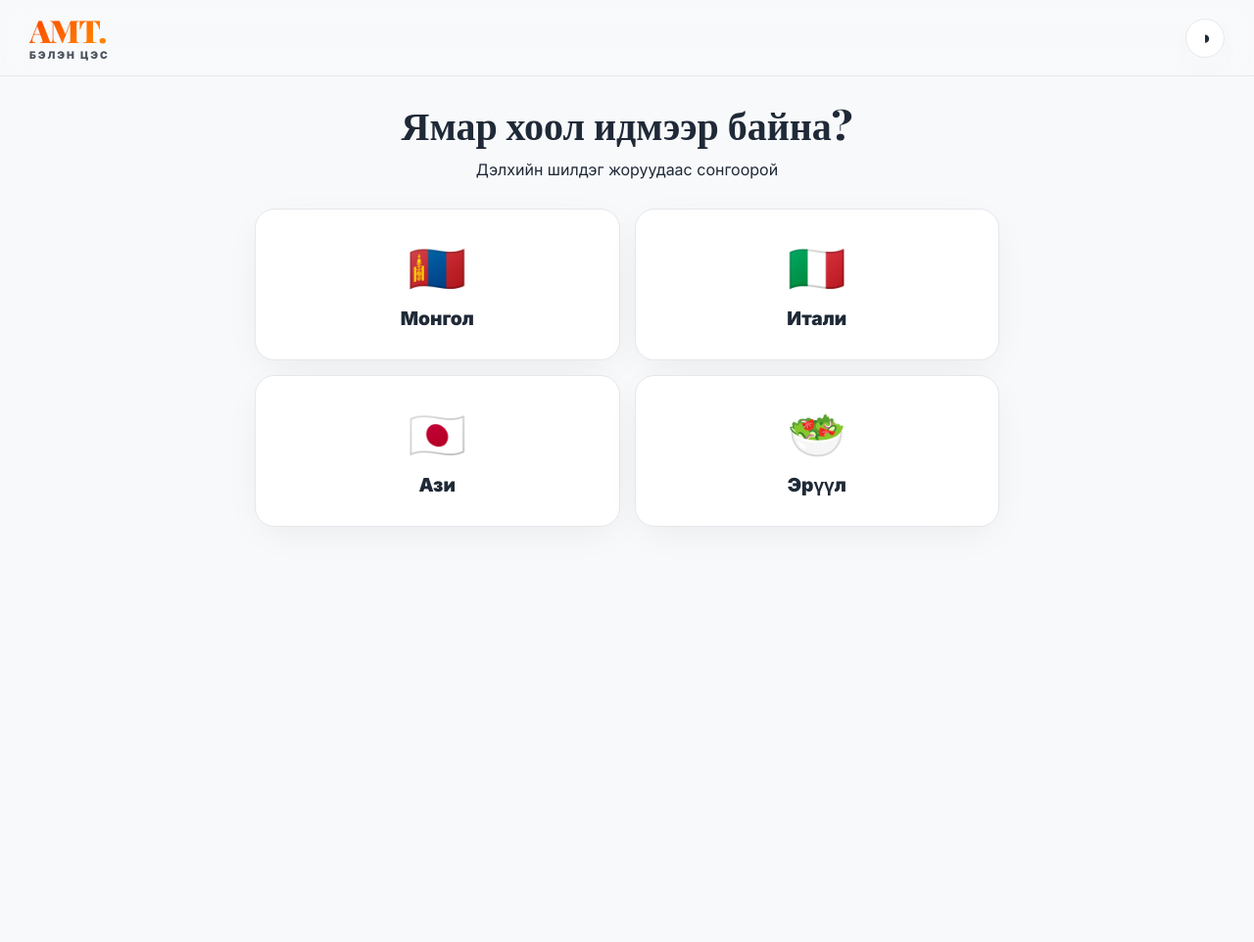
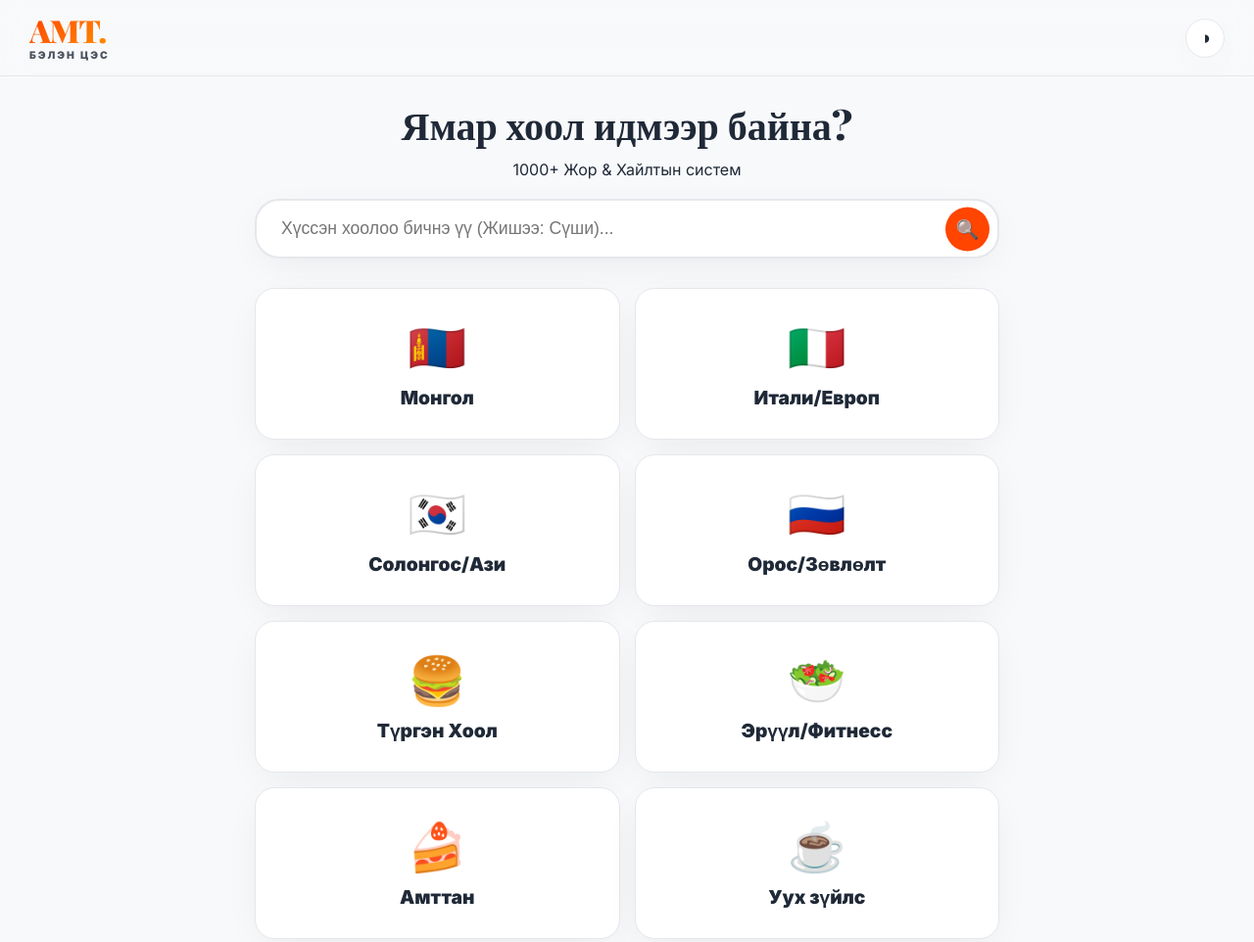
Before and after one commit to bilguundavaagombo-dot/blygune, a website: page catalog.html in a window 1280 px wide. Shown: the whole page at 98% size. Before the commit the page ends 900 px from the top, so only its background shows below. Drawn offline with nearby package versions, Linux system fonts and the light colour scheme.

Commit message:
Update catalog.html

```diff
--- a/catalog.html
+++ b/catalog.html
@@ -45,8 +45,14 @@
         /* MAIN */
         main { display: flex; flex-direction: column; align-items: center; width: 100%; max-width: 800px; margin: 100px auto 0 auto; padding: 0 20px; }
 
-        .hero { text-align: center; margin-bottom: 30px; width: 100%; }
+        .hero { text-align: center; margin-bottom: 20px; width: 100%; }
         .hero h1 { font-family: var(--font-head); font-size: 2.5rem; margin-bottom: 10px; font-weight: 900; }
+
+        /* SEARCH BAR */
+        .search-container { width: 100%; position: relative; margin-bottom: 30px; }
+        .search-input { width: 100%; padding: 18px 25px; padding-right: 60px; border-radius: 25px; background: var(--surface); border: 2px solid var(--border); font-size: 1.1rem; color: var(--text); outline: none; transition: 0.3s; box-shadow: var(--shadow); }
+        .search-input:focus { border-color: var(--accent); }
+        .search-btn { position: absolute; right: 10px; top: 50%; transform: translateY(-50%); width: 45px; height: 45px; border-radius: 50%; background: var(--accent); color: white; border: none; font-size: 1.2rem; cursor: pointer; display: flex; align-items: center; justify-content: center; }
 
         /* CATEGORY GRID */
         .cat-grid { display: grid; grid-template-columns: repeat(2, 1fr); gap: 15px; width: 100%; }
@@ -100,7 +106,12 @@
 
         <div class="hero" id="hero-text">
             <h1>Ямар хоол идмээр байна?</h1>
-            <p>Дэлхийн шилдэг жоруудаас сонгоорой</p>
+            <p>1000+ Жор & Хайлтын систем</p>
+        </div>
+
+        <div class="search-container" id="search-area">
+            <input type="text" id="recipe-search" class="search-input" placeholder="Хүссэн хоолоо бичнэ үү (Жишээ: Сүши)..." onkeypress="handleSearch(event)">
+            <button class="search-btn" onclick="manualSearch()">🔍</button>
         </div>
 
         <div class="cat-grid" id="cat-grid"></div>
@@ -109,35 +120,45 @@
     </main>
 
     <script>
-        // --- DATABASE OF READY RECIPES ---
+        // --- EXPANDED DATABASE ---
         const menuDB = {
             "🇲🇳 Монгол": [
-                { t: "Цүйван", m: "45 мин • 700 ккал" },
-                { t: "Бууз", m: "60 мин • 350 ккал" },
-                { t: "Хуушуур", m: "40 мин • 450 ккал" },
-                { t: "Банштай цай", m: "30 мин • 300 ккал" },
-                { t: "Хорхог", m: "90 мин • 800 ккал" }
+                { t: "Цүйван", m: "45 мин" }, { t: "Бууз", m: "60 мин" }, { t: "Хуушуур", m: "40 мин" },
+                { t: "Банштай цай", m: "30 мин" }, { t: "Хорхог", m: "90 мин" }, { t: "Гурилтай шөл", m: "35 мин" },
+                { t: "Цувдай", m: "60 мин" }, { t: "Нийслэл салат", m: "25 мин" }, { t: "Бөөрөнхий мах", m: "40 мин" },
+                { t: "Шарсан элэг", m: "20 мин" }, { t: "Бантан", m: "15 мин" }, { t: "Хуйцаа", m: "50 мин" }
             ],
-            "🇮🇹 Итали": [
-                { t: "Карбонара", m: "20 мин • 550 ккал" },
-                { t: "Болонез", m: "60 мин • 600 ккал" },
-                { t: "Лазанья", m: "75 мин • 700 ккал" },
-                { t: "Пицца Маргарита", m: "40 мин • 800 ккал" },
-                { t: "Ризотто", m: "45 мин • 500 ккал" }
+            "🇮🇹 Итали/Европ": [
+                { t: "Карбонара", m: "20 мин" }, { t: "Болонез", m: "60 мин" }, { t: "Лазанья", m: "75 мин" },
+                { t: "Пицца Маргарита", m: "40 мин" }, { t: "Ризотто", m: "45 мин" }, { t: "Стейк (Steak)", m: "30 мин" },
+                { t: "Грек салат", m: "15 мин" }, { t: "Мөөгтэй крем шөл", m: "30 мин" }, { t: "Шницель", m: "40 мин" }
             ],
-            "🇯🇵 Ази": [
-                { t: "Рамен", m: "120 мин • 600 ккал" },
-                { t: "Шарсан будаа", m: "15 мин • 450 ккал" },
-                { t: "Тахианы Терьяки", m: "25 мин • 400 ккал" },
-                { t: "Кимчи Жигэ", m: "30 мин • 350 ккал" },
-                { t: "Сүши", m: "60 мин • 300 ккал" }
+            "🇰🇷 Солонгос/Ази": [
+                { t: "Рамен", m: "20 мин" }, { t: "Кимчи Жигэ", m: "30 мин" }, { t: "Бибимбап", m: "25 мин" },
+                { t: "Шарсан будаа", m: "15 мин" }, { t: "Тахианы Терьяки", m: "25 мин" }, { t: "Сүши", m: "60 мин" },
+                { t: "Бүлгүги (Bulgogi)", m: "40 мин" }, { t: "Токпокки", m: "25 мин" }, { t: "Мантуун бууз", m: "60 мин" }
             ],
-            "🥗 Эрүүл": [
-                { t: "Цезарь Салат", m: "20 мин • 350 ккал" },
-                { t: "Авокадо Тоаст", m: "10 мин • 250 ккал" },
-                { t: "Ногоотой шөл", m: "30 мин • 200 ккал" },
-                { t: "Грек Салат", m: "15 мин • 280 ккал" },
-                { t: "Салмон загас", m: "25 мин • 450 ккал" }
+            "🇷🇺 Орос/Зөвлөлт": [
+                { t: "Борщ шөл", m: "90 мин" }, { t: "Тефтели", m: "45 мин" }, { t: "Котлет", m: "40 мин" },
+                { t: "Гуляш", m: "60 мин" }, { t: "Оливье салат", m: "30 мин" }, { t: "Пирошки", m: "60 мин" },
+                { t: "Винегрет", m: "25 мин" }, { t: "Солянка", m: "50 мин" }
+            ],
+            "🍔 Түргэн Хоол": [
+                { t: "Бургер", m: "30 мин" }, { t: "Шарсан төмс (Fries)", m: "20 мин" }, { t: "Хотдог", m: "15 мин" },
+                { t: "Тахианы далавч", m: "40 мин" }, { t: "Клаб Сэндвич", m: "15 мин" }, { t: "Тако", m: "30 мин" },
+                { t: "Кесадия", m: "20 мин" }
+            ],
+            "🥗 Эрүүл/Фитнесс": [
+                { t: "Авокадо Тоаст", m: "10 мин" }, { t: "Овьёос (Oatmeal)", m: "10 мин" }, { t: "Жимсний салат", m: "10 мин" },
+                { t: "Чанасан тахианы цээж", m: "25 мин" }, { t: "Ногооны зутан", m: "30 мин" }, { t: "Салмон загас", m: "25 мин" }
+            ],
+            "🍰 Амттан": [
+                { t: "Бялуу (Cake)", m: "60 мин" }, { t: "Панкэйк", m: "20 мин" }, { t: "Вафли", m: "25 мин" },
+                { t: "Брауни", m: "40 мин" }, { t: "Кекс", m: "45 мин" }, { t: "Жигнэмэг (Cookies)", m: "30 мин" }
+            ],
+            "☕ Уух зүйлс": [
+                { t: "Сүүтэй цай", m: "15 мин" }, { t: "Латте кофе", m: "10 мин" }, { t: "Жимсний смүүти", m: "5 мин" },
+                { t: "Халуун шоколад", m: "10 мин" }, { t: "Мөстэй цай", m: "5 мин" }
             ]
         };
 
@@ -159,7 +180,7 @@
             Object.keys(menuDB).forEach(key => {
                 const parts = key.split(' ');
                 const emoji = parts[0];
-                const name = parts[1];
+                const name = parts.slice(1).join(' ');
 
                 const card = document.createElement('div');
                 card.className = 'cat-card';
@@ -172,15 +193,15 @@
         function showDishes(category) {
             document.getElementById('cat-grid').style.display = 'none';
             document.getElementById('hero-text').style.display = 'none';
+            document.getElementById('search-area').style.display = 'none'; // Hide search in list view
             document.getElementById('back-nav').classList.add('active');
 
             const list = document.getElementById('recipe-list');
             list.innerHTML = '';
             list.classList.add('active');
 
-            // Header for list
             const h2 = document.createElement('h2');
-            h2.innerText = category + " хоолнууд";
+            h2.innerText = category;
             h2.style.marginBottom = '20px';
             h2.style.fontFamily = 'var(--font-head)';
             list.appendChild(h2);
@@ -191,7 +212,7 @@
                 item.innerHTML = `
                     <div class="ri-info">
                         <div class="ri-title">${dish.t}</div>
-                        <div class="ri-meta">${dish.m}</div>
+                        <div class="ri-meta">Хугацаа: ${dish.m}</div>
                     </div>
                     <div class="ri-arrow">→</div>
                 `;
@@ -203,19 +224,31 @@
         function showCategories() {
             document.getElementById('cat-grid').style.display = 'grid';
             document.getElementById('hero-text').style.display = 'block';
+            document.getElementById('search-area').style.display = 'block'; // Show search again
             document.getElementById('back-nav').classList.remove('active');
             document.getElementById('recipe-list').classList.remove('active');
         }
 
+        // --- SEARCH & SELECT ---
+        function handleSearch(e) {
+            if(e.key === 'Enter') manualSearch();
+        }
+
+        function manualSearch() {
+            const val = document.getElementById('recipe-search').value.trim();
+            if(val) {
+                selectRecipe(val, "Search Result");
+            }
+        }
+
         function selectRecipe(title, category) {
-            // 1. Set the Title
+            // 1. Set Title
             localStorage.setItem('amt_selected_recipe', title);
 
-            // 2. Create a Mock State so detail.html works
-            // This tricks the AI into thinking we have all ingredients
+            // 2. Mock State for AI
             const mockState = {
-                skill: 3, // Default to Medium
-                ings: [title], // Main ingredient is the dish name
+                skill: 3,
+                ings: [title], // The dish name becomes the main "ingredient" prompt context
                 activePantry: ["Standard Pantry"],
                 diet: [],
                 servings: 2,
@@ -225,7 +258,7 @@
             };
             localStorage.setItem('amt_state', JSON.stringify(mockState));
 
-            // 3. Go to Detail
+            // 3. Go
             window.location.href = 'detail.html';
         }
     </script>
```
